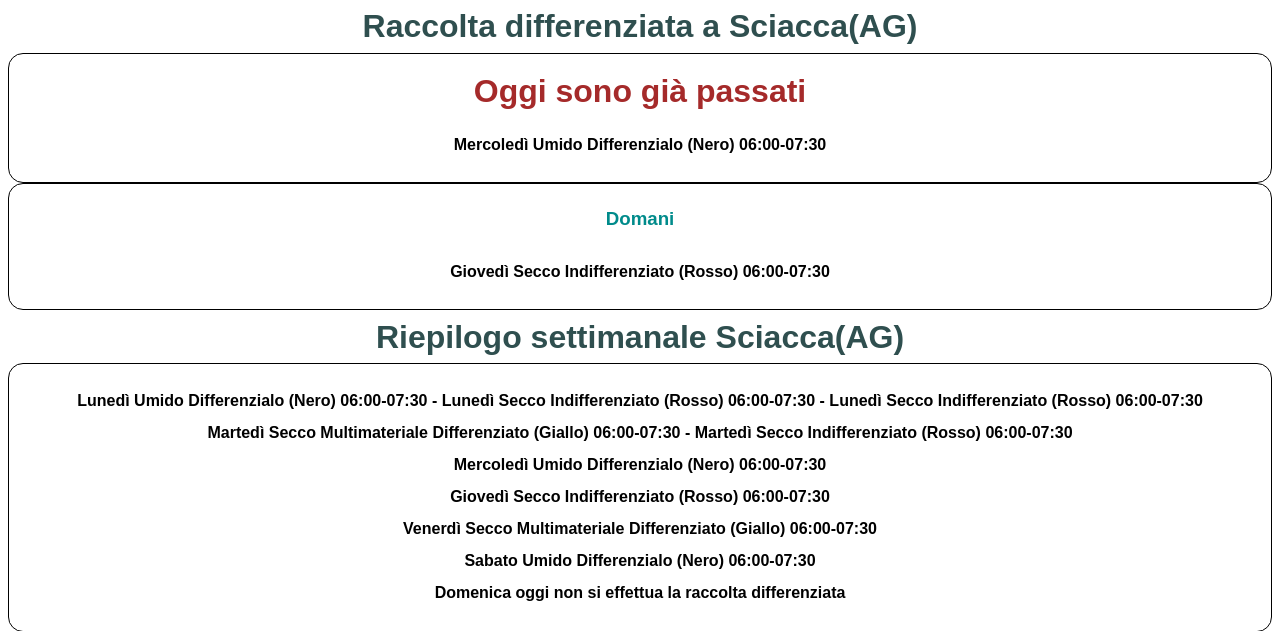
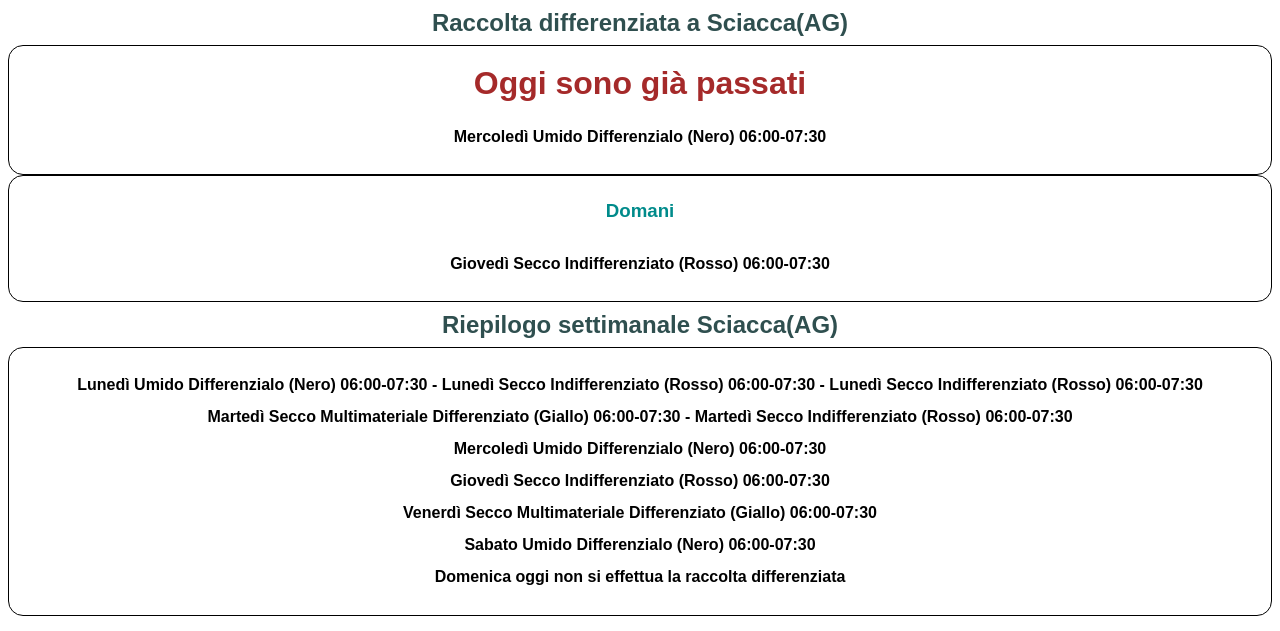
Before and after one commit to PickDado/BeDifferent, a PHP site: page / in a window 1280 px wide. Shown: the top 631 px of the page. Run offline with PHP 8.4, Linux system fonts and the light colour scheme; data comes from the database, SQL or seed files in the repository.

Commit message:
Aggiustamenti grafici

```diff
--- a/CSS/sorted.css
+++ b/CSS/sorted.css
@@ -24,4 +24,5 @@
 
 .title {
   color: darkslategrey;
+  line-height: 5px;
 }
--- a/views/main.php
+++ b/views/main.php
@@ -15,7 +15,7 @@
 
 
     <div class="listtitle">
-        <h1 class="title"> Raccolta differenziata a <strong>Sciacca(AG)</strong> </h1>
+        <h2 class="title"> Raccolta differenziata a Sciacca(AG) </h2>
 
     </div>
     <div class="list">
--- a/views/sorted.php
+++ b/views/sorted.php
@@ -10,7 +10,7 @@
 </head>
 
 <body class="listtitle">
-    <h1 class="title">Riepilogo settimanale <strong>Sciacca(AG)</strong> </h1>
+    <h2 class="title">Riepilogo settimanale Sciacca(AG) </h2>
     <div class="list"><?php include("./models/sorted.php") ?></div>
 </body>
 
```
